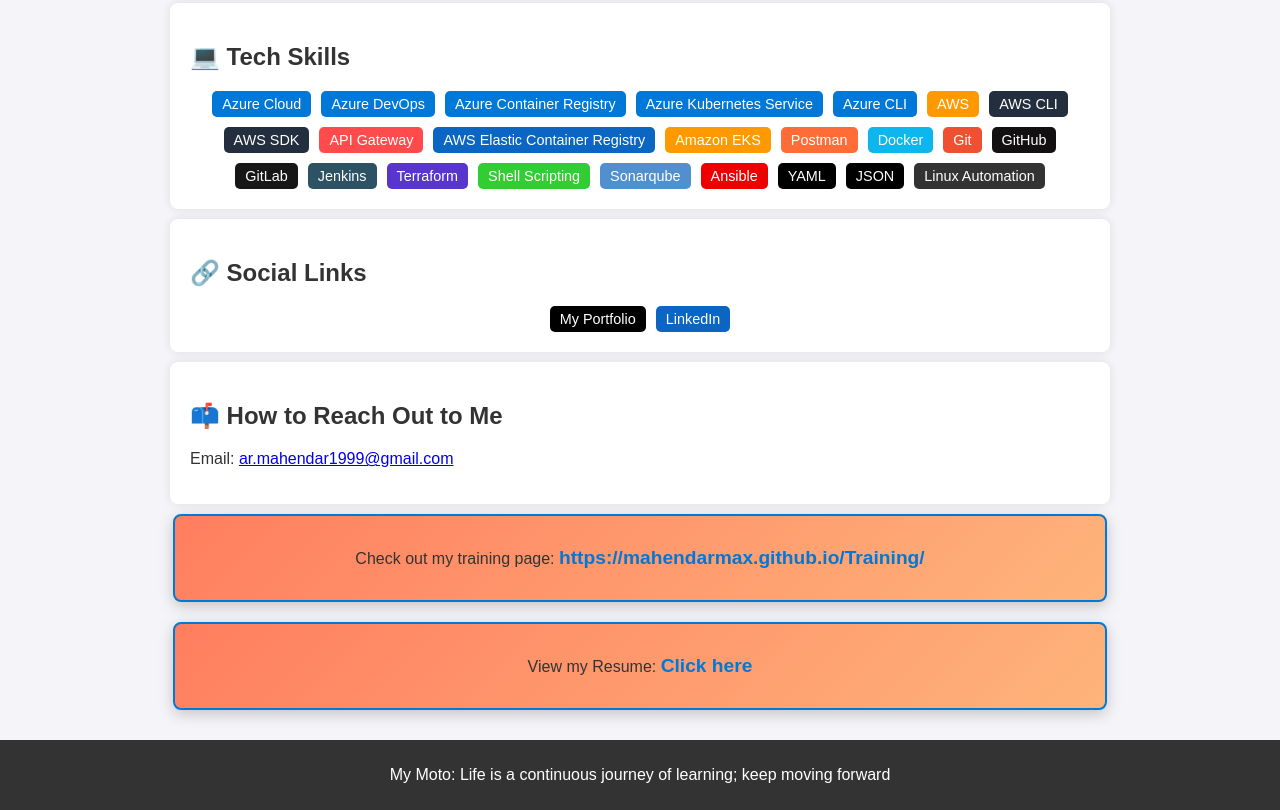
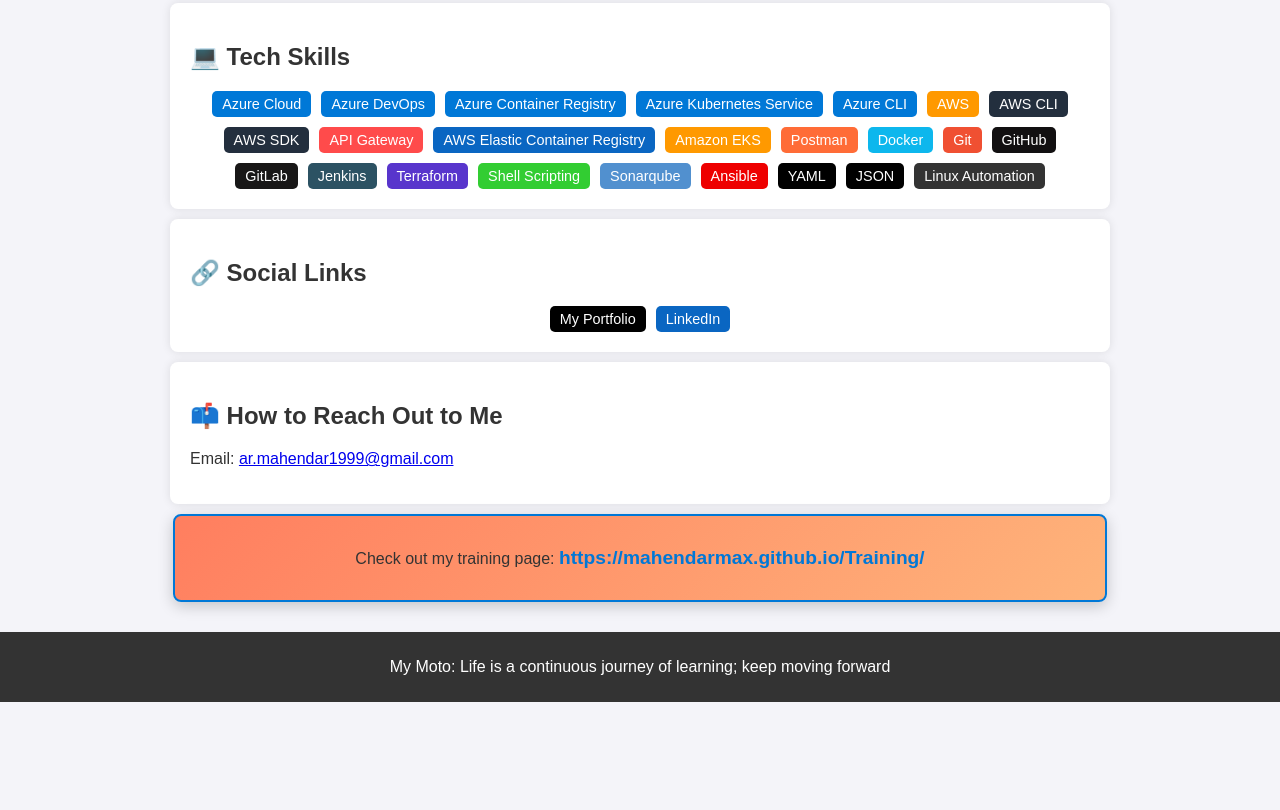
Before and after one commit to Mahendarmax/Profile, a plain HTML site: page index.html in a window 1280 px wide. Shown: the part 600-1410 px from the top of the page. After the commit the page ends 1302 px from the top, so only its background shows below. Drawn offline with Linux system fonts and the light colour scheme.

Commit message:
Update index.html

```diff
--- a/index.html
+++ b/index.html
@@ -144,11 +144,6 @@
         <p>Check out my training page: <a href="https://mahendarmax.github.io/Training/" target="_blank">https://mahendarmax.github.io/Training/</a></p>
     </section>
 
-    <!-- New Resume Section -->
-    <section class="container-box">
-        <p>View my Resume: <a href="https://mahendarmax.github.io/Mahendarmax/" target="_blank">Click here</a></p>
-    </section>
-
     <footer>
         <p>My Moto: Life is a continuous journey of learning; keep moving forward</p>
     </footer>
```
